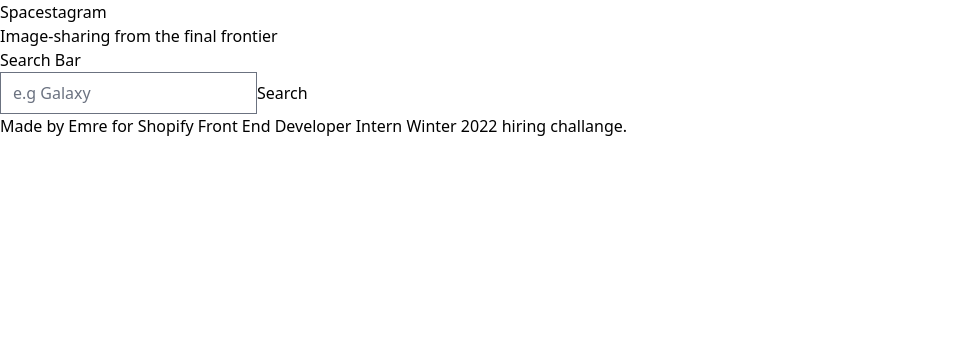
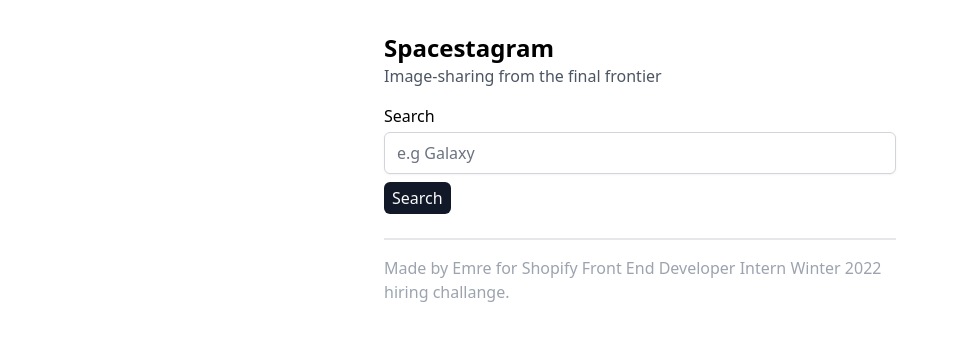
Before and after one commit to EmreYYZ/shopify2022-feiw, a React (Create React App) app: page / in a window 1280 px wide. Shown: the top 340 px of the page, without its empty margins (0-959 px from the left). Built offline with nearby package versions, Linux system fonts and the light colour scheme.

Commit message:
Improved Styling of Layout components

```diff
--- a/src/components/Search.js
+++ b/src/components/Search.js
@@ -3,19 +3,19 @@
 export const Search = () => {
   const [searchText, setSearchText] = useState("");
 
+  // Submit searchText to NASA and clear search input.
   const handleSubmit = (e) => {
     e.preventDefault();
-
     setSearchText("");
   };
 
   return (
     <section>
       <form action="" onSubmit={handleSubmit}>
-        <p>Search Bar</p>
-        <label htmlFor="search"></label>
+        <label htmlFor="search">Search</label>
         <input
           type="text"
+          className="mt-1 block w-full rounded-md border-gray-300 shadow-sm focus:border-indigo-300 focus:ring focus:ring-indigo-200 focus:ring-opacity-50"
           onChange={(e) => setSearchText(e.target.value)}
           value={searchText}
           name="search"
@@ -23,7 +23,9 @@
           id="search"
           placeholder="e.g Galaxy"
         />
-        <button type="submit">Search</button>
+        <button className="bg-gray-900 my-2 text-gray-50 px-2 py-1 rounded-md" type="submit">
+          Search
+        </button>
       </form>
     </section>
   );
--- a/src/components/layout/Footer.js
+++ b/src/components/layout/Footer.js
@@ -2,8 +2,8 @@
 
 export const Footer = () => {
   return (
-    <footer>
-      <p>Made by Emre for Shopify Front End Developer Intern Winter 2022 hiring challange.</p>
+    <footer className="mt-4 border-t-2 pt-4">
+      <p className="text-gray-400 font-light">Made by Emre for Shopify Front End Developer Intern Winter 2022 hiring challange.</p>
     </footer>
   );
 };
--- a/src/components/layout/Header.js
+++ b/src/components/layout/Header.js
@@ -2,9 +2,9 @@
 
 export const Header = () => {
   return (
-    <header>
-      <h1>Spacestagram</h1>
-      <p>Image-sharing from the final frontier</p>
+    <header className="mb-4">
+      <h1 className="text-2xl font-bold">Spacestagram</h1>
+      <p className="text-gray-600 font-light">Image-sharing from the final frontier</p>
     </header>
   );
 };
--- a/src/components/layout/Layout.js
+++ b/src/components/layout/Layout.js
@@ -4,10 +4,10 @@
 
 export const Layout = ({ children }) => {
   return (
-    <>
+    <div className="max-w-lg m-auto my-8">
       <Header />
       {children}
       <Footer />
-    </>
+    </div>
   );
 };
```
